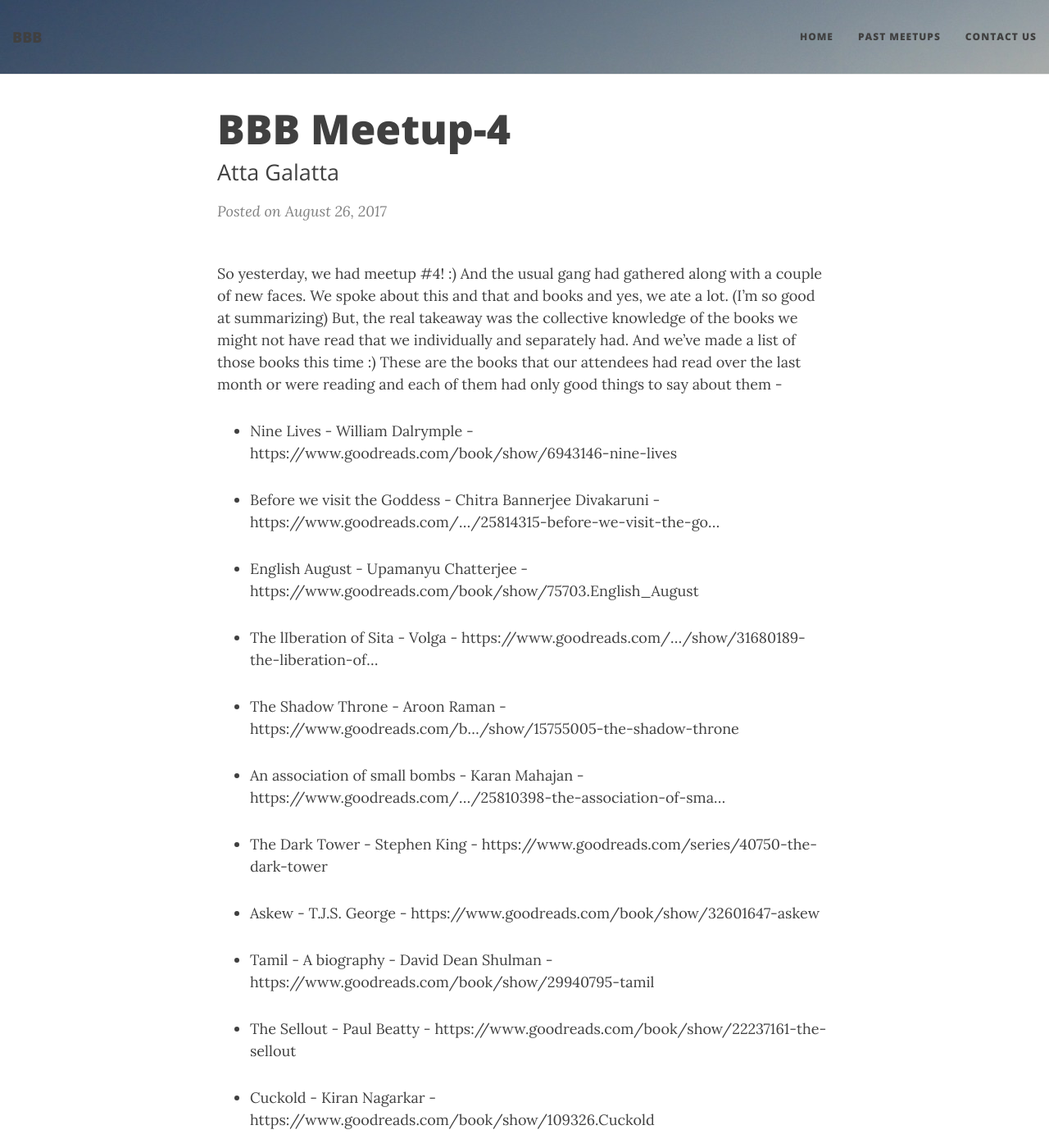
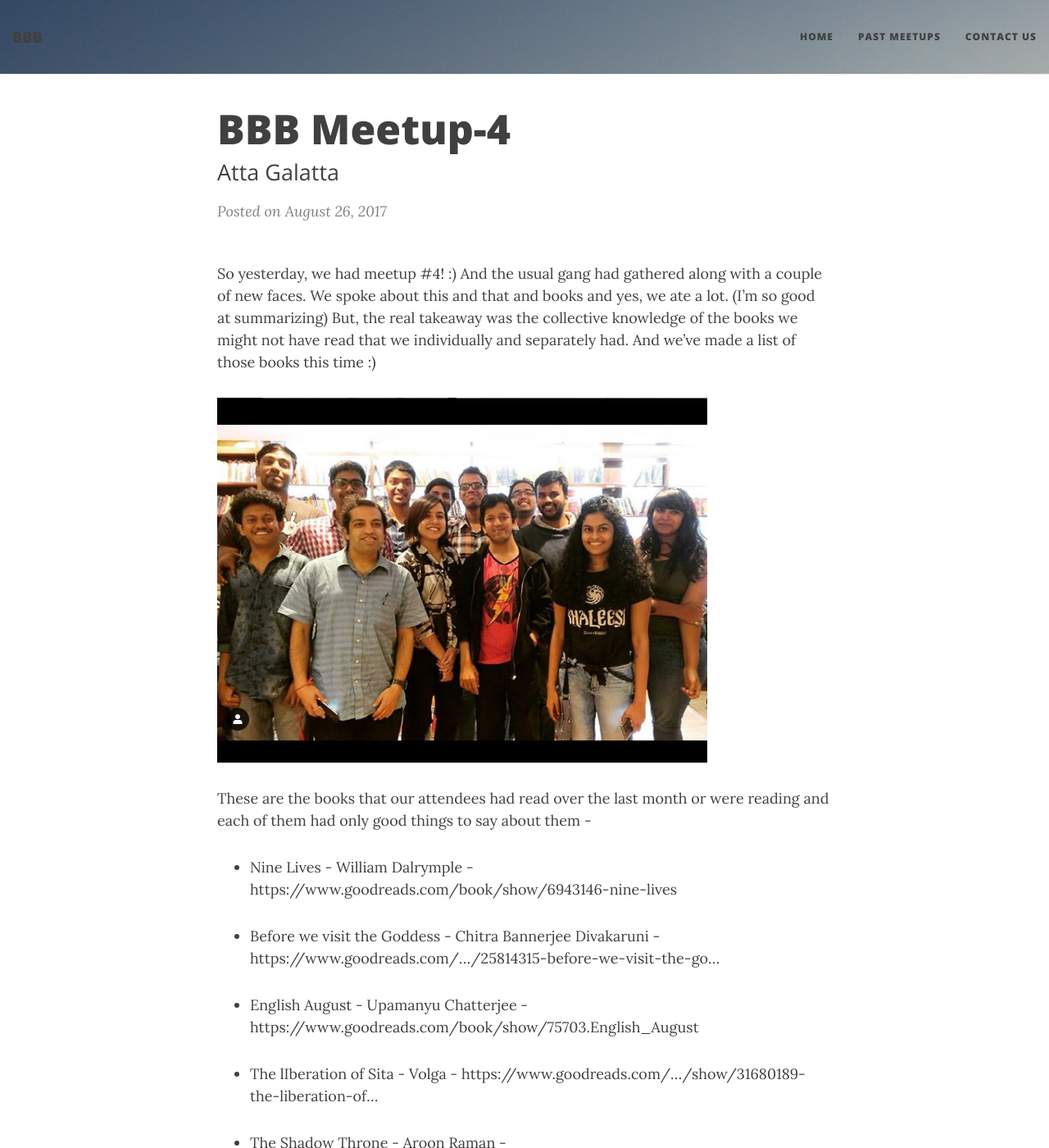
Before and after one commit to brokebibliophiles/brokebibliophiles.github.io, a Jekyll site: the page built from _posts/2017-08-26-BBB-Meetup-4.md, in a window 1280 px wide and 1400 px high. Shown: the whole window at 82% size. Built offline with Jekyll 4.4.1, drawn with Linux system fonts in a browser that asks for light colours; nearby versions of some CDN libraries; comment, search, counter and statistics services are not loaded.

Commit message:
Added pics for Meetups 4 and 5

```diff
--- a/_posts/2017-08-26-BBB-Meetup-4.md
+++ b/_posts/2017-08-26-BBB-Meetup-4.md
@@ -9,6 +9,9 @@ So yesterday, we had meetup #4! :) And the usual gang had gathered along with a
 We spoke about this and that and books and yes, we ate a lot.
 (I'm so good at summarizing)
 But, the real takeaway was the collective knowledge of the books we might not have read that we individually and separately had. And we've made a list of those books this time :)
+
+![Group](../img/BBB/BBB_4_08_26_2017.png)
+
 These are the books that our attendees had read over the last month or were reading and each of them had only good things to say about them -
 
 - Nine Lives - William Dalrymple - https://www.goodreads.com/book/show/6943146-nine-lives
```
Also changed, not shown: _posts/2017-09-30-BBB-Meetup-5.md (+3 -0 lines), img/BBB/BBB_4_08_26_2017.png (added), img/BBB/BBB_5_09_30_2017.png (added).
